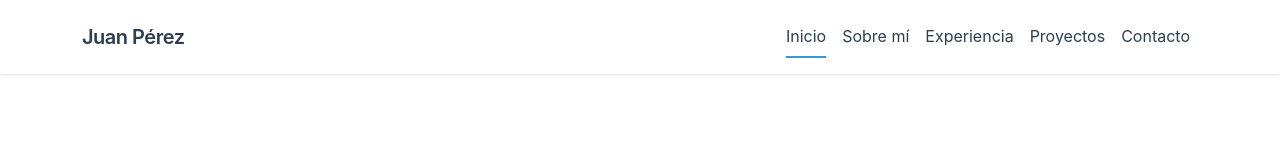
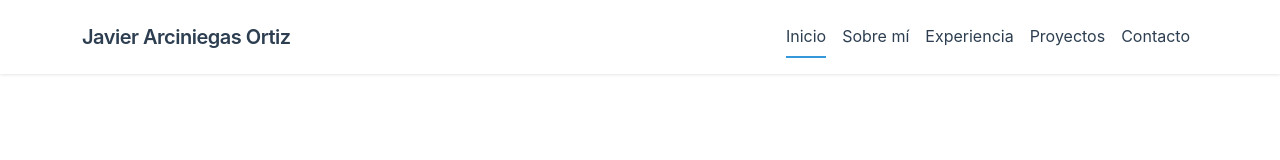
Before and after one commit to arciortiz818/arzidev-portfolio, a plain HTML site: page index.html in a window 1280 px wide. Shown: the top 160 px of the page. Drawn offline with nearby package versions, Linux system fonts and the light colour scheme.

Commit message:
Update index.html

```diff
--- a/index.html
+++ b/index.html
@@ -509,7 +509,7 @@
     <!-- Navigation -->
     <nav class="navbar navbar-expand-lg fixed-top">
         <div class="container">
-            <a class="navbar-brand" href="#home">Juan Pérez</a>
+            <a class="navbar-brand" href="#home">Javier Arciniegas Ortiz</a>
             <button class="navbar-toggler" type="button" data-bs-toggle="collapse" data-bs-target="#navbarNav">
                 <span class="navbar-toggler-icon"></span>
             </button>
```
